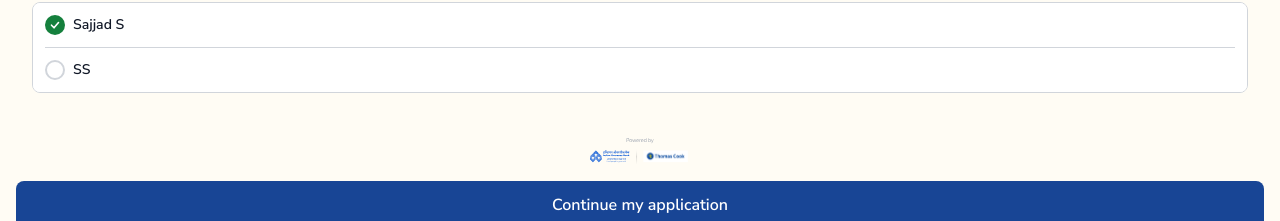
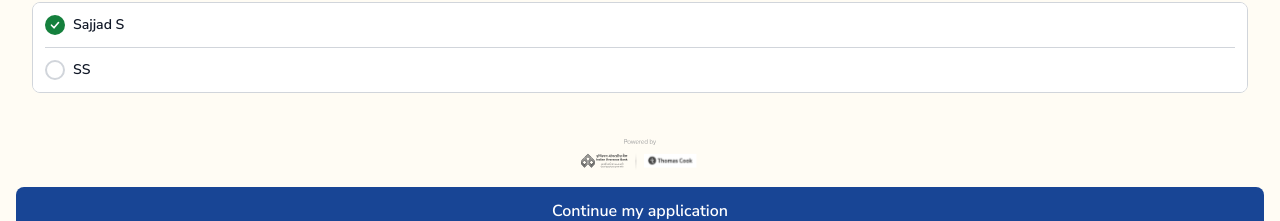
Before and after one commit to sajjad055/Thomas-cook-onboarding, a SvelteKit app: page /card-name in a window 1280 px wide. Shown: the part 579-800 px from the top of the page. Built offline with nearby package versions, Linux system fonts and the light colour scheme.

Commit message:
Scale partner logos 1.2x and convert to grayscale

```diff
--- a/src/routes/bank-check/+page.svelte
+++ b/src/routes/bank-check/+page.svelte
@@ -579,7 +579,8 @@
     flex-shrink: 0;
   }
   .partner-img {
-    height: 32px;
+    height: 38px;
+    filter: grayscale(100%);
     width: auto;
     user-select: none;
     pointer-events: none;
--- a/src/routes/card-name/+page.svelte
+++ b/src/routes/card-name/+page.svelte
@@ -678,7 +678,8 @@
     flex-shrink: 0;
   }
   .partner-img {
-    height: 32px;
+    height: 38px;
+    filter: grayscale(100%);
     width: auto;
     user-select: none;
     pointer-events: none;
--- a/src/routes/fd/+page.svelte
+++ b/src/routes/fd/+page.svelte
@@ -593,7 +593,8 @@
     flex-shrink: 0;
   }
   .partner-img {
-    height: 32px;
+    height: 38px;
+    filter: grayscale(100%);
     width: auto;
     user-select: none;
     pointer-events: none;
--- a/src/routes/vkyc/+page.svelte
+++ b/src/routes/vkyc/+page.svelte
@@ -480,7 +480,8 @@
     align-items: center;
     justify-content: center;
     width: 32px;
-    height: 32px;
+    height: 38px;
+    filter: grayscale(100%);
   }
 
   .req-text-sm {
```
